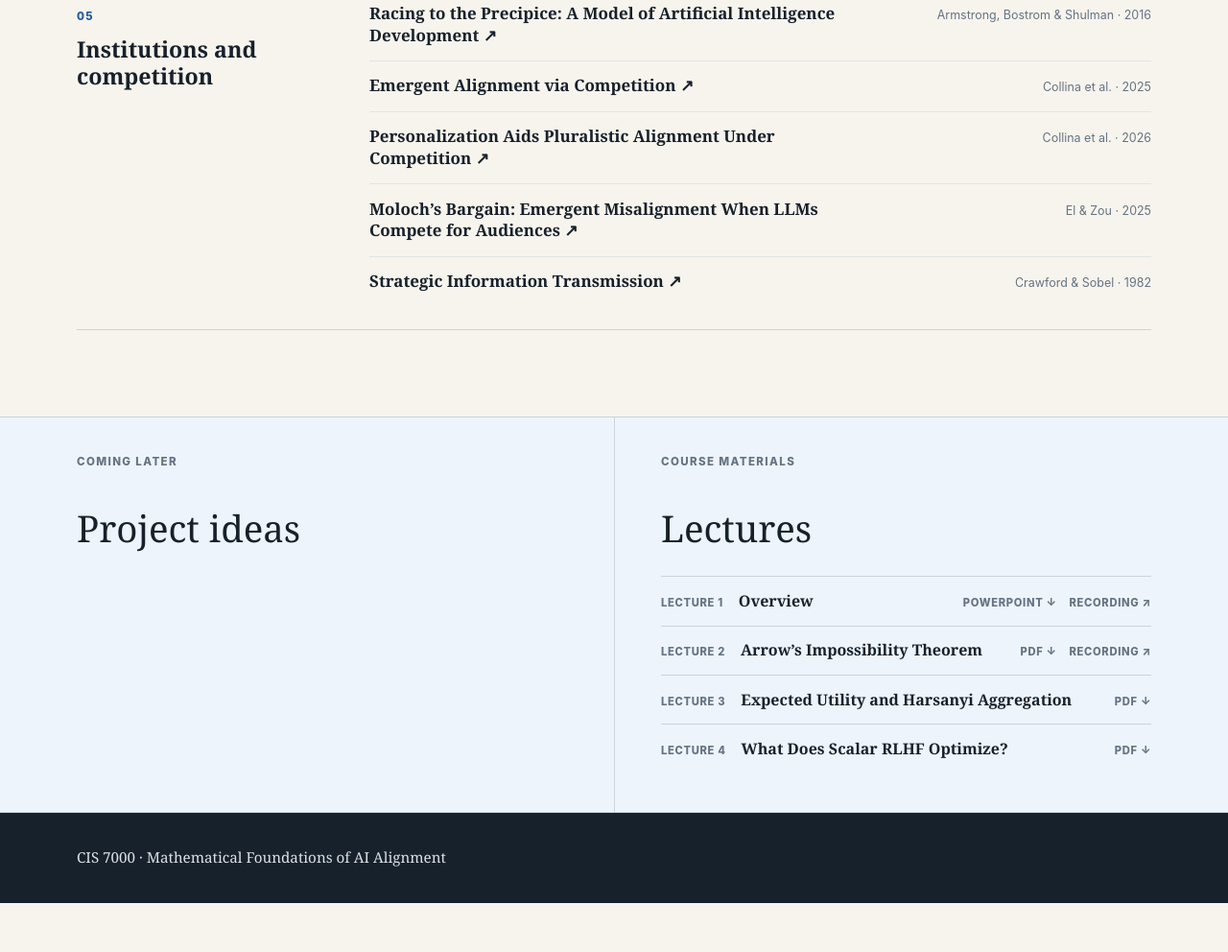
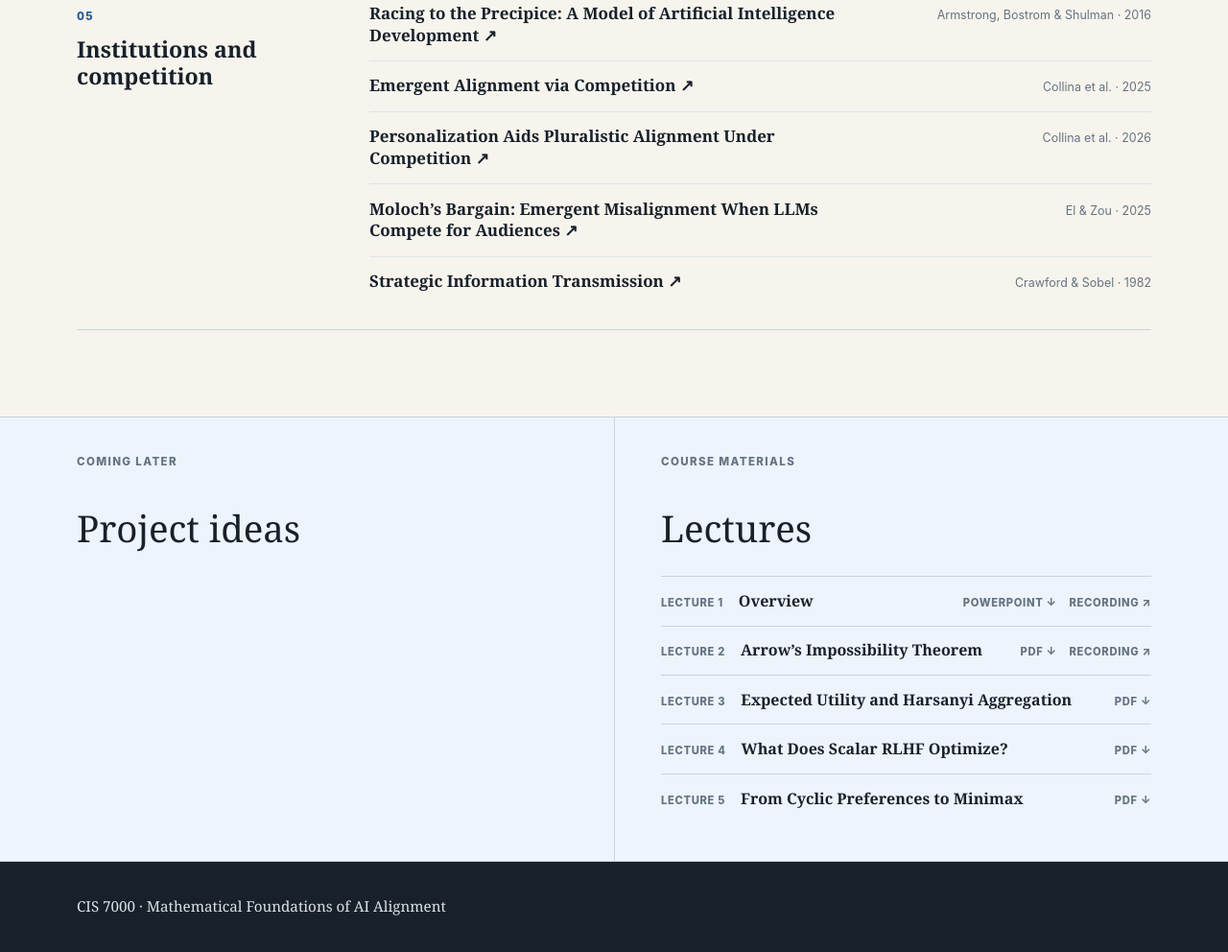
Before and after one commit to aaroth/cis-7000-ai-alignment, a plain HTML site: page docs/index.html in a window 1280 px wide. Shown: the part 4261-5253 px from the top of the page at 96% size. Before the commit the page ends 5202 px from the top, so only its background shows below. Drawn offline with Linux system fonts and the light colour scheme.

Commit message:
Publish lecture 5 slides

```diff
--- a/docs/index.html
+++ b/docs/index.html
@@ -407,6 +407,13 @@
                   <a class="lecture-format" href="slides/lecture-04-what-does-scalar-rlhf-optimize.pdf" download aria-label="Download Lecture 4 What Does Scalar RLHF Optimize lecture notes">PDF <span aria-hidden="true">↓</span></a>
                 </span>
               </li>
+              <li>
+                <span class="lecture-number">Lecture 5</span>
+                <span>From Cyclic Preferences to Minimax</span>
+                <span class="lecture-actions">
+                  <a class="lecture-format" href="slides/lecture-05-from-cyclic-preferences-to-minimax.pdf" download aria-label="Download Lecture 5 From Cyclic Preferences to Minimax slides">PDF <span aria-hidden="true">↓</span></a>
+                </span>
+              </li>
             </ul>
           </article>
         </div>
```
Also changed, not shown: 1 other file.
